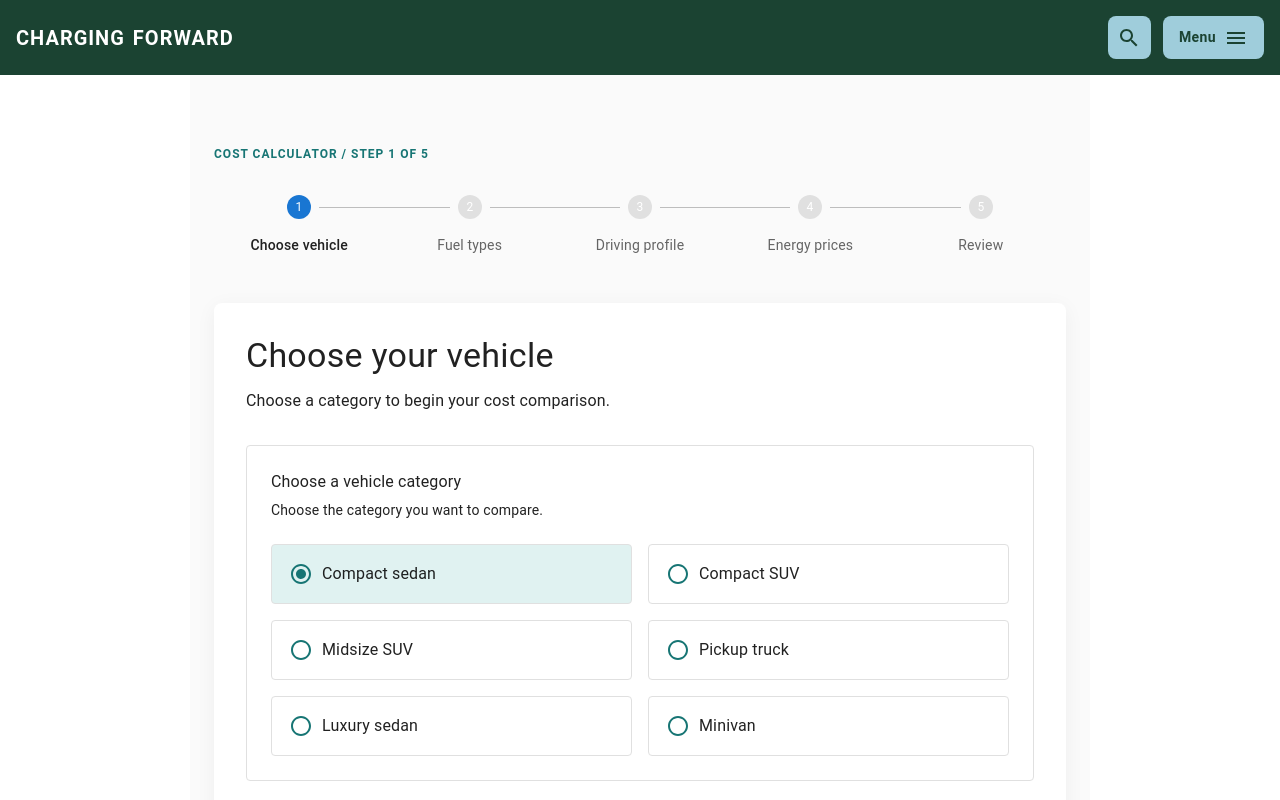
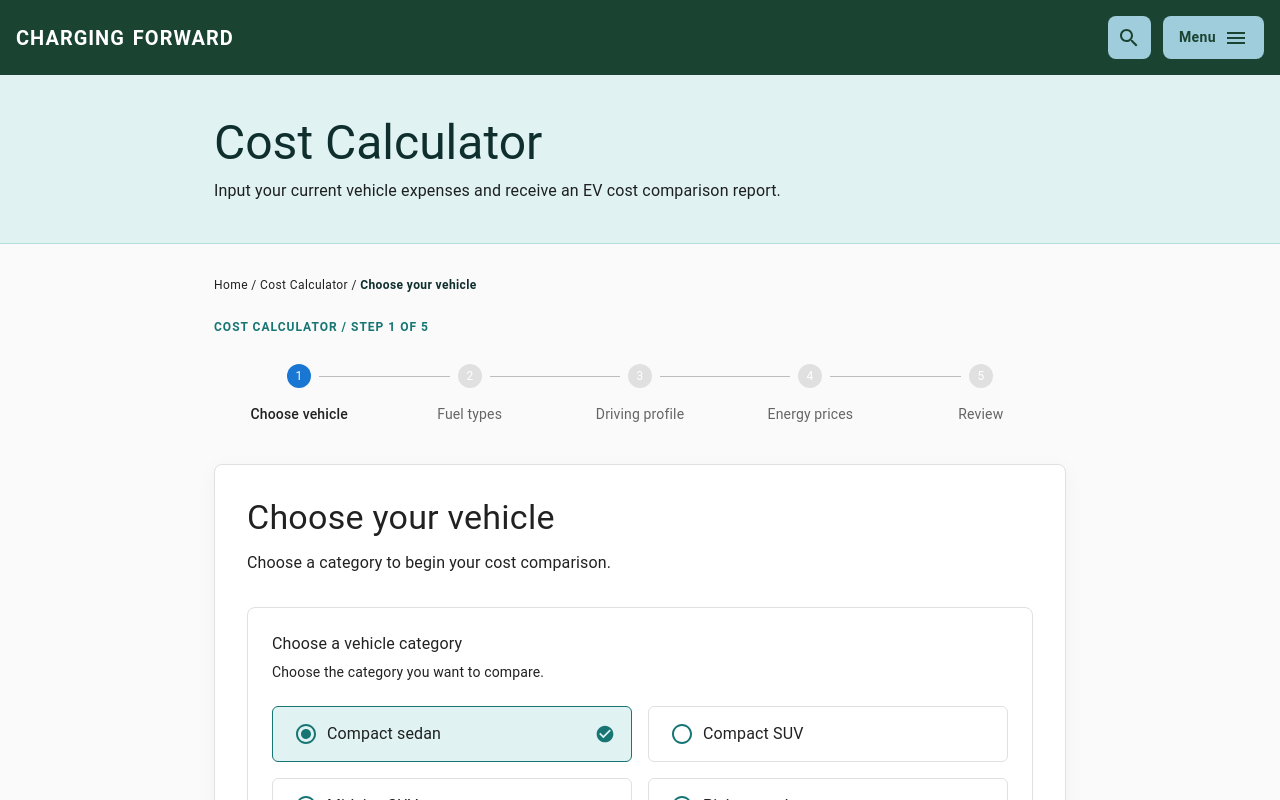
Before and after one commit to idsp-3380-charging-forward/frontend, a Next.js app: page /cost-calculator in a window 1280 px wide. Shown: the top 800 px of the page. Built offline with nearby package versions, Linux system fonts and the light colour scheme; what @mui/material-nextjs would draw is missing.

Commit message:
Update CostCalculatorPage and VehicleStep to match prototype layout
- Add calculator header, breadcrumb, back navigation, and review/results view mode state in page.js
- Update VehicleStep card selection styling and selected summary banner

```diff
--- a/src/app/cost-calculator/VehicleStep.jsx
+++ b/src/app/cost-calculator/VehicleStep.jsx
@@ -1,5 +1,6 @@
 "use client";
 
+import CheckCircleIcon from "@mui/icons-material/CheckCircle";
 import { Box, Button, FormControlLabel, Paper, Radio, RadioGroup, Typography } from "@mui/material";
 import { VEHICLES_DATA } from "./calculatorData";
 
@@ -15,48 +16,81 @@ export default function VehicleStep({ formData, onChange, onNext }) {
                 Choose a category to begin your cost comparison.
             </Typography>
 
-            <Paper elevation={0} sx={{ border: '1px solid #e0e0e0', p: 3, mb: 4 }}>
-                <Typography fontWeight="bold" gutterBottom>Choose a vehicle category</Typography>
-                <Typography variant="body2" sx={{ mb: 3 }}>
+            <Paper elevation={0} sx={{ border: "1px solid #e0e0e0", p: 3, mb: 3, borderRadius: 2 }}>
+                <Typography fontWeight="bold" gutterBottom>
+                    Choose a vehicle category
+                </Typography>
+                <Typography variant="body2" color="text.secondary" sx={{ mb: 3 }}>
                     Choose the category you want to compare.
                 </Typography>
 
                 <RadioGroup
                     value={formData.vehicle}
-                    onChange={(e) => onChange('vehicle', e.target.value)}
+                    onChange={(e) => onChange("vehicle", e.target.value)}
                 >
-                    <Box sx={{ display: 'grid', gridTemplateColumns: { xs: '1fr', sm: '1fr 1fr' }, gap: 2 }}>
-                        {VEHICLES_DATA.map((option) => (
+                    <Box sx={{ display: "grid", gridTemplateColumns: { xs: "1fr", sm: "1fr 1fr" }, gap: 2 }}>
+                        {VEHICLES_DATA.map((option) => {
+                            const isSelected = option.id === formData.vehicle;
+                            return (
                                 <Box
                                     key={option.id}
                                     sx={{
-                                    border: '1px solid #e0e0e0',
-                                    borderRadius: 1,
-                                    p: 1,
-                                    bgcolor: option.id === formData.vehicle ? '#e0f2f1' : 'transparent'
+                                        border: isSelected ? "1.5px solid #177574" : "1px solid #e0e0e0",
+                                        borderRadius: 1.5,
+                                        px: 1.5,
+                                        py: 0.75,
+                                        bgcolor: isSelected ? "#e0f2f1" : "white",
+                                        display: "flex",
+                                        alignItems: "center",
+                                        justifyContent: "space-between",
                                     }}
                                 >
                                     <FormControlLabel
                                         value={option.id}
-                                    control={<Radio sx={{ color: '#177574', '&.Mui-checked': { color: '#177574' } }} />}
-                                    label={option.label}
-                                    sx={{ width: '100%', m: 0 }}
+                                        control={
+                                            <Radio
+                                                sx={{
+                                                    color: "#177574",
+                                                    "&.Mui-checked": { color: "#177574" },
+                                                }}
                                             />
+                                        }
+                                        label={
+                                            <Typography fontWeight={isSelected ? "bold" : "normal"}>
+                                                {option.label}
+                                            </Typography>
+                                        }
+                                        sx={{ flex: 1, m: 0 }}
+                                    />
+                                    {isSelected && (
+                                        <CheckCircleIcon sx={{ color: "#177574", fontSize: 20, mr: 0.5 }} />
+                                    )}
                                 </Box>
-                        ))}
+                            );
+                        })}
                     </Box>
                 </RadioGroup>
             </Paper>
 
-            <Typography variant="body2" sx={{ mb: 3, fontWeight: 'bold' }}>
-                Selected: {selectedVehicle ? selectedVehicle.label : 'Compact sedan'}
+            <Box sx={{ bgcolor: "#f5fafa", border: "1px solid #b2dfdb", borderRadius: 1.5, px: 2.5, py: 1.5, mb: 3 }}>
+                <Typography variant="body2" fontWeight="bold" sx={{ color: "#0f2f2e" }}>
+                    Selected: {selectedVehicle ? selectedVehicle.label : "Compact sedan"}
                 </Typography>
+            </Box>
 
-            <Box sx={{ display: 'flex', flexDirection: { xs: 'column', sm: 'row-reverse' }, alignItems: 'center', justifyContent: 'space-between' }}>
+            <Box sx={{ display: "flex", flexDirection: { xs: "column", sm: "row-reverse" }, alignItems: "center", justifyContent: "space-between" }}>
                 <Button
                     variant="contained"
                     onClick={onNext}
-                    sx={{ width: { xs: '100%', sm: 'auto' }, bgcolor: '#177574', '&:hover': { bgcolor: '#125c5b' }, py: 1.5, px: 4, textTransform: 'none' }}
+                    sx={{
+                        width: { xs: "100%", sm: "auto" },
+                        bgcolor: "#177574",
+                        "&:hover": { bgcolor: "#125c5b" },
+                        py: 1.5,
+                        px: 4,
+                        textTransform: "none",
+                        fontWeight: "bold",
+                    }}
                 >
                     Continue: Compare fuel types <span>&nbsp;→</span>
                 </Button>
--- a/src/app/cost-calculator/page.js
+++ b/src/app/cost-calculator/page.js
@@ -1,6 +1,18 @@
 "use client";
 
-import { Box, Container, CssBaseline, Step, StepLabel, Stepper, Typography, useMediaQuery, useTheme } from "@mui/material";
+import {
+    Box,
+    Button,
+    Container,
+    CssBaseline,
+    Step,
+    StepLabel,
+    Stepper,
+    Typography,
+    useMediaQuery,
+    useTheme,
+} from "@mui/material";
+import Link from "next/link";
 import { useState } from "react";
 import { INITIAL_FORM_DATA, PROVINCE_OPTIONS } from "./calculatorData";
 import DrivingStep from "./DrivingStep";
@@ -9,21 +21,52 @@ import PricingStep from "./PricingStep";
 import ReviewStep from "./ReviewStep";
 import VehicleStep from "./VehicleStep";
 
-const steps = ['Choose vehicle', 'Fuel types', 'Driving profile', 'Energy prices', 'Review'];
+const steps = ["Choose vehicle", "Fuel types", "Driving profile", "Energy prices", "Review"];
+
+const stepTitles = {
+    1: "Choose your vehicle",
+    2: "Compare fuel types",
+    3: "Your driving profile",
+    4: "Check your energy prices",
+    5: "Review",
+};
 
 export default function CostCalculatorPage() {
     const [step, setStep] = useState(1);
+    const [viewMode, setViewMode] = useState("wizard");
     const [formData, setFormData] = useState(INITIAL_FORM_DATA);
     const theme = useTheme();
-    const isMobile = useMediaQuery(theme.breakpoints.down('sm'));
+    const isMobile = useMediaQuery(theme.breakpoints.down("sm"));
 
-    const nextStep = () => setStep((prev) => (prev < 5 ? prev + 1 : prev));
-    const prevStep = () => setStep((prev) => (prev > 1 ? prev - 1 : prev));
-    const goToStep = (targetStep) => setStep(targetStep);
+    const nextStep = () => {
+        if (step < 4) {
+            setStep((prev) => prev + 1);
+            setViewMode("wizard");
+        } else if (step === 4) {
+            setStep(5);
+            setViewMode("review");
+        }
+    };
+
+    const prevStep = () => {
+        if (viewMode === "results") {
+            setViewMode("review");
+            return;
+        }
+        if (step > 1) {
+            setStep((prev) => prev - 1);
+            setViewMode("wizard");
+        }
+    };
+
+    const goToStep = (targetStep) => {
+        setStep(targetStep);
+        setViewMode(targetStep === 5 ? "review" : "wizard");
+    };
 
     const handleFormChange = (field, value) => {
         setFormData((prev) => {
-            if (field === 'province') {
+            if (field === "province") {
                 const selectedProvince = PROVINCE_OPTIONS.find((p) => p.value === value);
                 return {
                     ...prev,
@@ -36,38 +79,82 @@ export default function CostCalculatorPage() {
         });
     };
 
+    const activeBreadcrumbLabel =
+        viewMode === "results" ? "Results" : stepTitles[step] || "Choose your vehicle";
+
     return (
-        <Container maxWidth="md" sx={{ minHeight: '100vh', pt: { xs: 4, md: 8 }, pb: 8, bgcolor: '#fafafa' }}>
+        <Box sx={{ minHeight: "100vh", bgcolor: "#fafafa", pb: 8 }}>
             <CssBaseline />
 
-            <Box sx={{ mb: { xs: 4, md: 6 } }}>
-                <Typography variant="overline" sx={{ color: '#177574', fontWeight: 'bold' }}>
+            <Box sx={{ bgcolor: "#e0f2f1", borderBottom: "1px solid #b2dfdb", py: { xs: 4, md: 5 }, mb: 4 }}>
+                <Container maxWidth="md">
+                    <Typography variant="h3" fontWeight="bold" sx={{ color: "#0f2f2e", mb: 1 }}>
+                        Cost Calculator
+                    </Typography>
+                    <Typography variant="body1" color="text.secondary">
+                        Input your current vehicle expenses and receive an EV cost comparison report.
+                    </Typography>
+                </Container>
+            </Box>
+
+            <Container maxWidth="md">
+                <Box sx={{ display: "flex", alignItems: "center", justifyContent: "space-between", flexWrap: "wrap", gap: 1, mb: 2 }}>
+                    <Typography variant="caption" color="text.secondary">
+                        <Link href="/" style={{ color: "inherit", textDecoration: "none" }}>Home</Link>
+                        {" / "}
+                        <Box
+                            component="span"
+                            onClick={() => goToStep(1)}
+                            sx={{ cursor: "pointer", "&:hover": { textDecoration: "underline" } }}
+                        >
+                            Cost Calculator
+                        </Box>
+                        {" / "}
+                        <Box component="span" sx={{ color: "#0f2f2e", fontWeight: "bold" }}>
+                            {activeBreadcrumbLabel}
+                        </Box>
+                    </Typography>
+
+                    {(step > 1 || viewMode === "results") && (
+                        <Button
+                            variant="text"
+                            size="small"
+                            onClick={prevStep}
+                            sx={{ color: "#177574", textTransform: "none", px: 1 }}
+                        >
+                            ← back
+                        </Button>
+                    )}
+                </Box>
+
+                <Box sx={{ mb: { xs: 4, md: 5 } }}>
+                    <Typography variant="overline" sx={{ color: "#177574", fontWeight: "bold" }}>
                         COST CALCULATOR / STEP {step} OF 5
                     </Typography>
 
                     {isMobile ? (
-                    <Box sx={{ display: 'flex', gap: 1, mt: 1 }}>
+                        <Box sx={{ display: "flex", gap: 1, mt: 1 }}>
                             {[1, 2, 3, 4, 5].map((s) => (
                                 <Box
                                     key={s}
                                     sx={{
                                         height: 4,
                                         flex: 1,
-                                    bgcolor: s <= step ? '#177574' : '#e0e0e0',
-                                    borderRadius: 1
+                                        bgcolor: s <= step ? "#177574" : "#e0e0e0",
+                                        borderRadius: 1,
                                     }}
                                 />
                             ))}
                         </Box>
                     ) : (
-                    <Stepper activeStep={step - 1} alternativeLabel sx={{ mt: 3 }}>
+                        <Stepper activeStep={step - 1} alternativeLabel sx={{ mt: 2.5 }}>
                             {steps.map((label, index) => (
                                 <Step key={label}>
                                     <StepLabel
                                         sx={{
-                                        '& .MuiStepIcon-root': {
-                                            color: index < step ? '#177574' : '#e0e0e0',
-                                        }
+                                            "& .MuiStepIcon-root": {
+                                                color: index < step ? "#177574" : "#e0e0e0",
+                                            },
                                         }}
                                     >
                                         {label}
@@ -78,13 +165,38 @@ export default function CostCalculatorPage() {
                     )}
                 </Box>
 
-            <Box sx={{ bgcolor: 'white', p: { xs: 0, md: 4 }, borderRadius: { xs: 0, md: 2 }, boxShadow: { xs: 'none', md: '0 4px 20px rgba(0,0,0,0.05)' } }}>
-                {step === 1 && <VehicleStep formData={formData} onChange={handleFormChange} onNext={nextStep} />}
-                {step === 2 && <FuelStep formData={formData} onChange={handleFormChange} onNext={nextStep} onPrev={prevStep} />}
-                {step === 3 && <DrivingStep formData={formData} onChange={handleFormChange} onNext={nextStep} onPrev={prevStep} />}
-                {step === 4 && <PricingStep formData={formData} onChange={handleFormChange} onNext={nextStep} onPrev={prevStep} />}
-                {step === 5 && <ReviewStep formData={formData} onEdit={() => goToStep(1)} />}
+                <Box
+                    sx={{
+                        bgcolor: "white",
+                        p: { xs: 2.5, md: 4 },
+                        borderRadius: 2,
+                        border: "1px solid #e0e0e0",
+                        boxShadow: "0 4px 20px rgba(0,0,0,0.04)",
+                    }}
+                >
+                    {step === 1 && (
+                        <VehicleStep formData={formData} onChange={handleFormChange} onNext={nextStep} />
+                    )}
+                    {step === 2 && (
+                        <FuelStep formData={formData} onChange={handleFormChange} onNext={nextStep} />
+                    )}
+                    {step === 3 && (
+                        <DrivingStep formData={formData} onChange={handleFormChange} onNext={nextStep} />
+                    )}
+                    {step === 4 && (
+                        <PricingStep formData={formData} onChange={handleFormChange} onNext={nextStep} />
+                    )}
+                    {step === 5 && (
+                        <ReviewStep
+                            formData={formData}
+                            viewMode={viewMode}
+                            onShowResults={() => setViewMode("results")}
+                            onBackToReview={() => setViewMode("review")}
+                            onEdit={() => goToStep(1)}
+                        />
+                    )}
                 </Box>
             </Container>
+        </Box>
     );
 }
```
Lines whose indentation alone changed are shown as unchanged.
